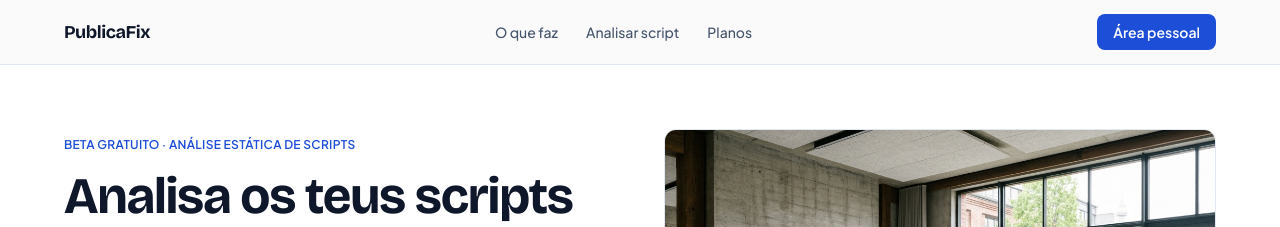
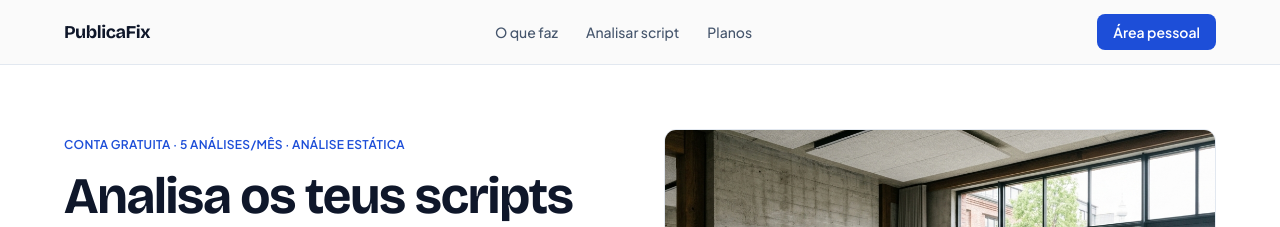
Before and after one commit to FabioMacedo87/MarketplaceZero-, a React (Vite) app: page / in a window 1280 px wide. Shown: the top 227 px of the page. Built offline with nearby package versions, Linux system fonts and the light colour scheme; no server answers.

Commit message:
docs: clarify PublicaFix free monthly allowance

```diff
--- a/src/components/HeroSection.tsx
+++ b/src/components/HeroSection.tsx
@@ -10,7 +10,7 @@ export const HeroSection: React.FC<HeroSectionProps> = ({ onJumpToModernizer })
     <div className="max-w-[1200px] mx-auto px-6">
       <div className="grid grid-cols-1 lg:grid-cols-12 gap-10 lg:gap-12 items-center">
         <div className="lg:col-span-6">
-          <p className="text-xs font-semibold tracking-wide text-[#1D4ED8] mb-4">BETA GRATUITO · ANÁLISE ESTÁTICA DE SCRIPTS</p>
+          <p className="text-xs font-semibold tracking-wide text-[#1D4ED8] mb-4">CONTA GRATUITA · 5 ANÁLISES/MÊS · ANÁLISE ESTÁTICA</p>
           <h1 className="font-display font-bold tracking-tight text-[#0F172A] text-balance leading-[1.08]" style={{ fontSize: 'clamp(2.25rem, 4vw, 3.5rem)' }}>
             Analisa os teus scripts antes de os executares.
           </h1>
```
